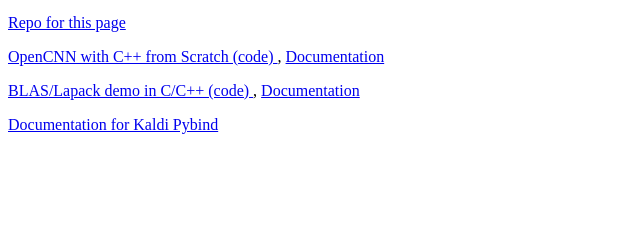
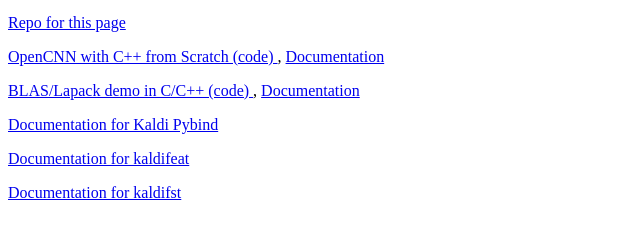
Before and after one commit to csukuangfj/csukuangfj.github.io, a plain HTML site: page index.html in a window 1280 px wide. Shown: the part 87-326 px from the top of the page, without its empty margins (0-640 px from the left). Drawn offline with Linux system fonts and the light colour scheme.

Commit message:
Add kaldifeat and kaldifst

```diff
--- a/index.html
+++ b/index.html
@@ -38,5 +38,17 @@
     </a>
     <br/>
 
+    <p>
+    <a href="https://csukuangfj.github.io/kaldifeat/index.html">
+      Documentation for kaldifeat
+    </a>
+    <br/>
+
+    <p>
+    <a href="https://csukuangfj.github.io/kaldifst/index.html">
+      Documentation for kaldifst
+    </a>
+    <br/>
+
   </body>
 </html>
```
